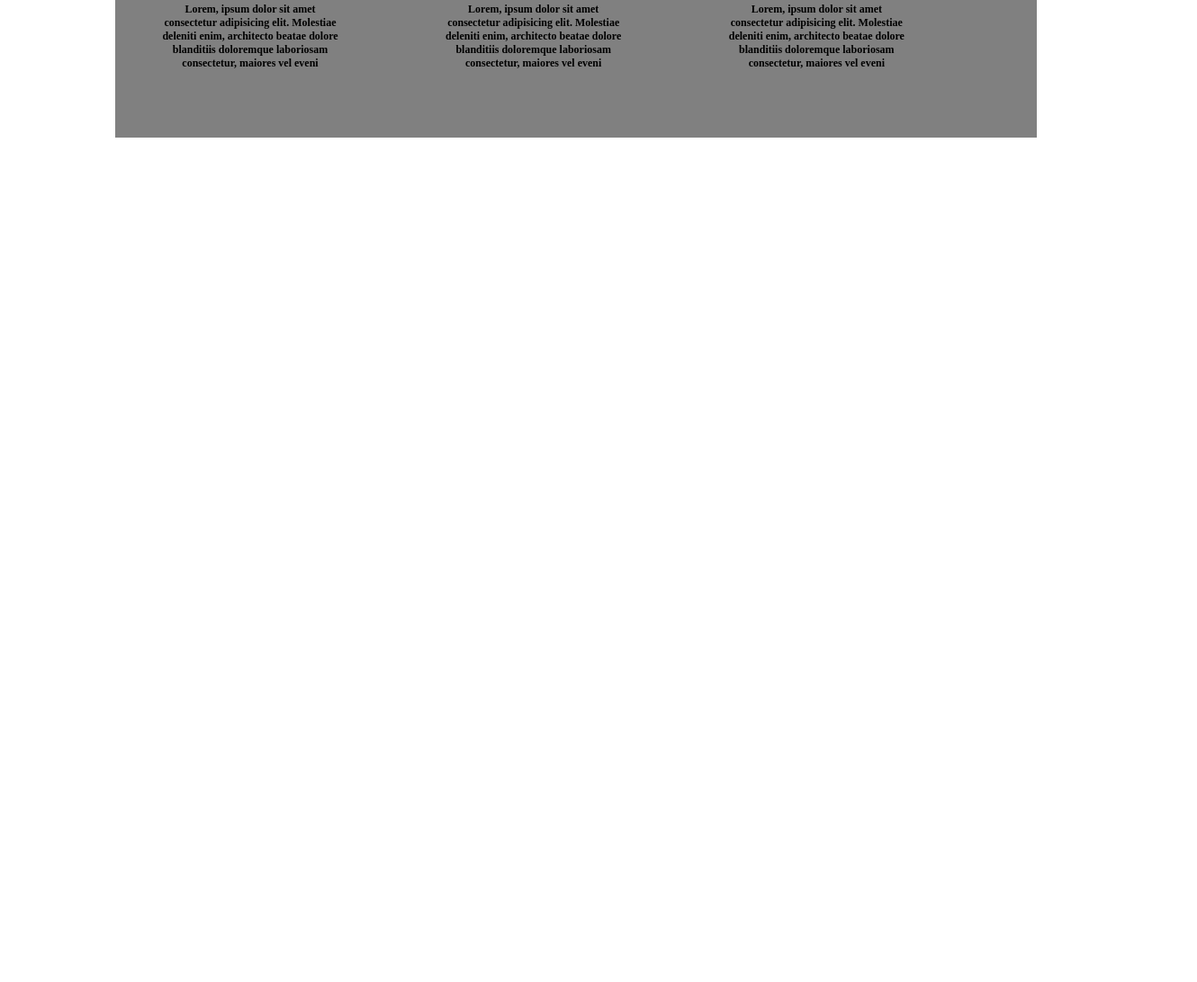
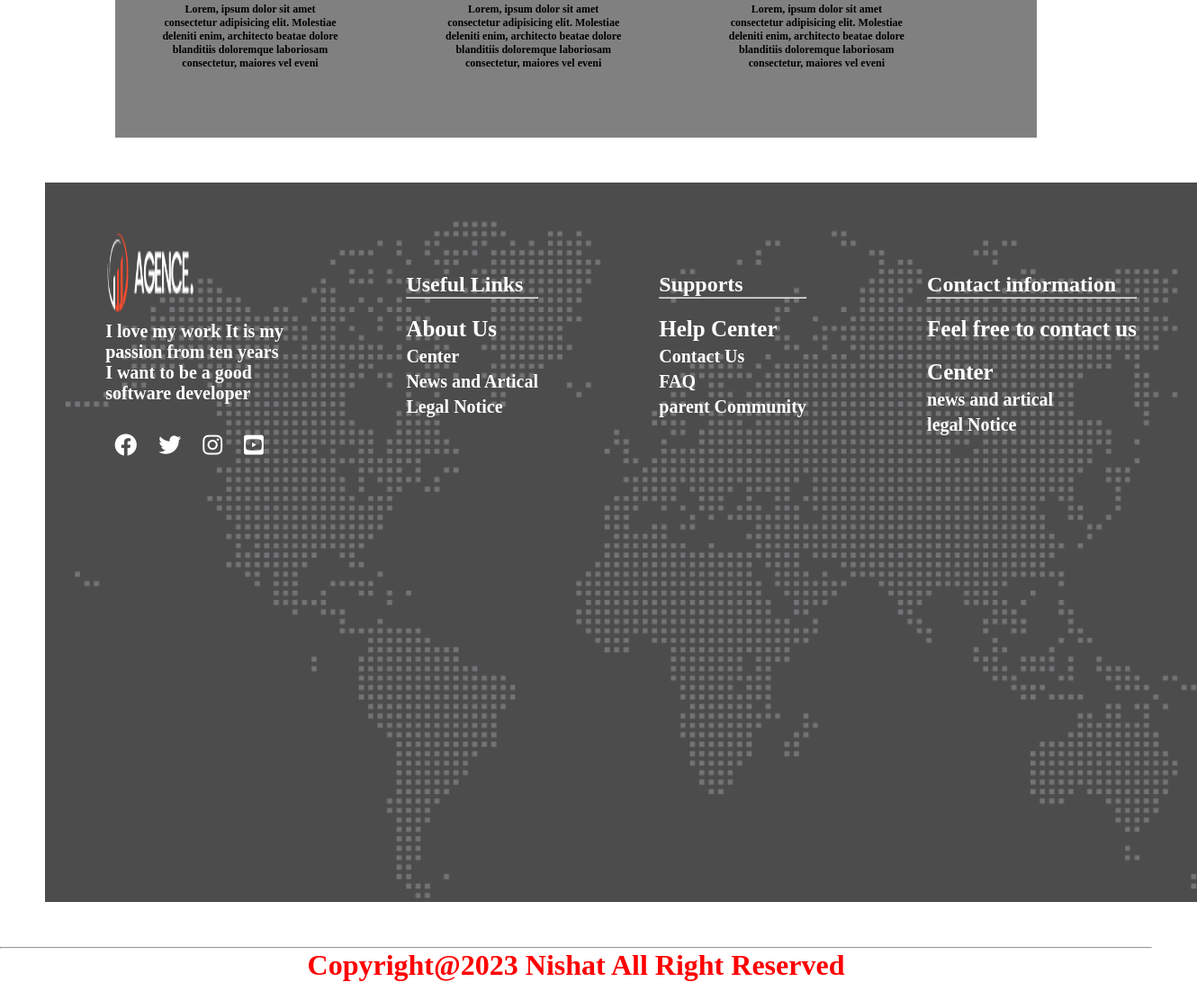
Before and after one commit to Omarfaruk1820/Digital-Agency-software, a plain HTML site: page index.html in a window 1280 px wide. Shown: the part 2278-3370 px from the top of the page at 90% size, 1330 px wide, since content can reach past the window. Before the commit the page ends 2581 px from the top, so only its background shows below. Drawn offline with Linux system fonts and the light colour scheme.

Commit message:
added footer

```diff
--- a/index.html
+++ b/index.html
@@ -144,6 +144,47 @@
         </div>
 
 </main>
+<footer>
+    <div class="footer-section">
+        <div class="footer-section1">
+            <img class="Name"  src="./image/logo (1).png" alt="">
+            <h3 class="omar-faruk">I love my work It is my passion from ten years I want to be a good software developer</h3>
+            <div class="all-icon">
+                <i class="fa-brands fa-facebook"></i>
+                <i class="fa-brands fa-twitter"></i>
+                <i class="fa-brands fa-instagram"></i>
+                <i class="fa-brands fa-square-youtube"></i>
+            </div>
+        </div>
+        <div class="footer-section2">
+            <h2 div class="Name2">Useful Links</h2><hr>
+            <h5 class="manum">About Us</h5>
+            <h5  class="romom">Center</h5>
+            <h5 class="hassan">News and Artical</h5>
+            <h5 class="hassim">Legal Notice</h5>
+        </div>
+        <div class="footer-section3">
+            <h2 div class="Name3">Supports</h2><hr>
+            <h5 class="manum">Help Center</h5>
+            <h5 class="romom">Contact Us</h5>
+            <h5 class="hassan">FAQ</h5>
+            <h5 class="hassim">parent Community</h5>
+        </div>
+        <div class="footer-section4">
+            <h2 div class="Name4">Contact information</h2><hr>
+            <h5 class="manum">Feel free to contact us</h5>
+            <h5 class="manum">Center</h5>
+            <h5  class="hassan">news and artical</h5>
+            <h5 class="hassim">legal Notice</h5>
+        </div>
+        </div>
+
+    <div class="reserved">
+        <hr>
+        <h1 class="copyright">Copyright@2023 Nishat All Right Reserved</h1>
+        </div>
+
+</footer>
 
 </body>
 </html>
--- a/style.css
+++ b/style.css
@@ -256,3 +256,77 @@ font-weight:bold;
 .card, .boro-ma{
     text-align:center;
 }
+.footer-section{
+    width:100%;
+    height:100vh;
+    background-image: url(./image/footer-bg.png),
+    linear-gradient(rgba(0,0,0,0.7),rgba(0,0,0,0.7));
+    background-repeat:no-repeat;
+    background-size:cover;
+    margin:50px;
+    display:flex;
+    justify-content:space-around;
+
+
+}
+.Name{
+    width:100px;
+    height:100px;
+    color:white;
+}
+.omar-faruk{
+    font-size:20px;
+    width:200px;
+    height:100px;
+    color:white;
+
+}
+.all-icon{
+    color:rgb(108, 100, 100);
+
+    margin-top:15px;
+}
+.all-icon i{
+    padding:10px;
+    font-size:25px;
+    color:white;
+}
+.footer-section1{
+    margin-top:50px;
+}
+.footer-section2{
+    margin-top:100px;
+    color:white;
+}
+.footer-section3{
+    margin-top:100px;
+    color:white;
+}
+.footer-section4{
+    margin-top:100px;
+    color:white;
+}
+.manum{
+margin-top:20px;
+font-size:25px;
+}
+.romom{
+margin-top:5px;
+font-size:20px;
+}
+.hassan{
+margin-top:5px;
+font-size:20px;
+}
+.hassim{
+margin-top:5px;
+font-size:20px;
+}
+.copyright{
+    color:red;
+    text-align:center;
+}
+.reserved hr{
+color:red;
+
+}
```
